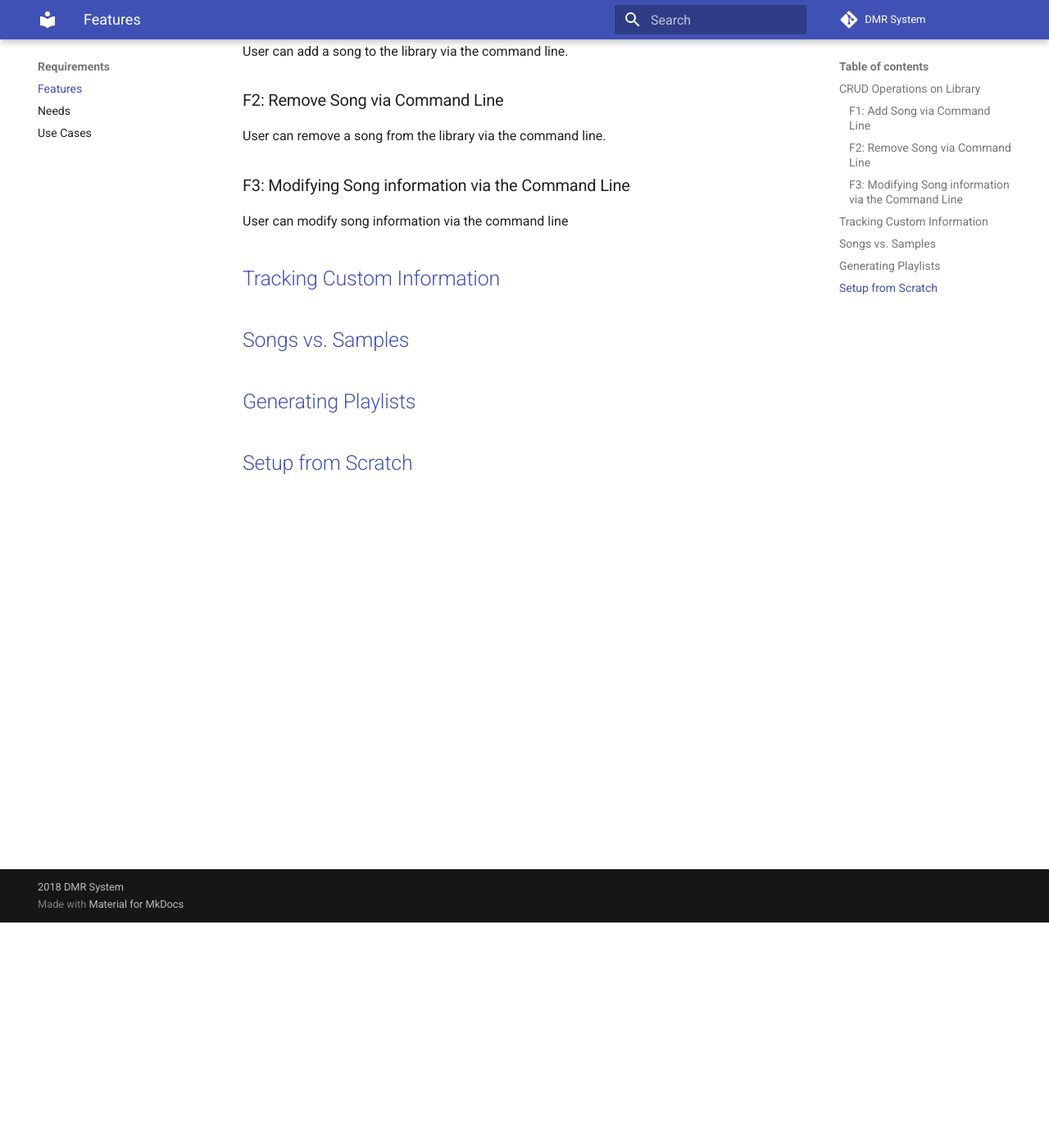
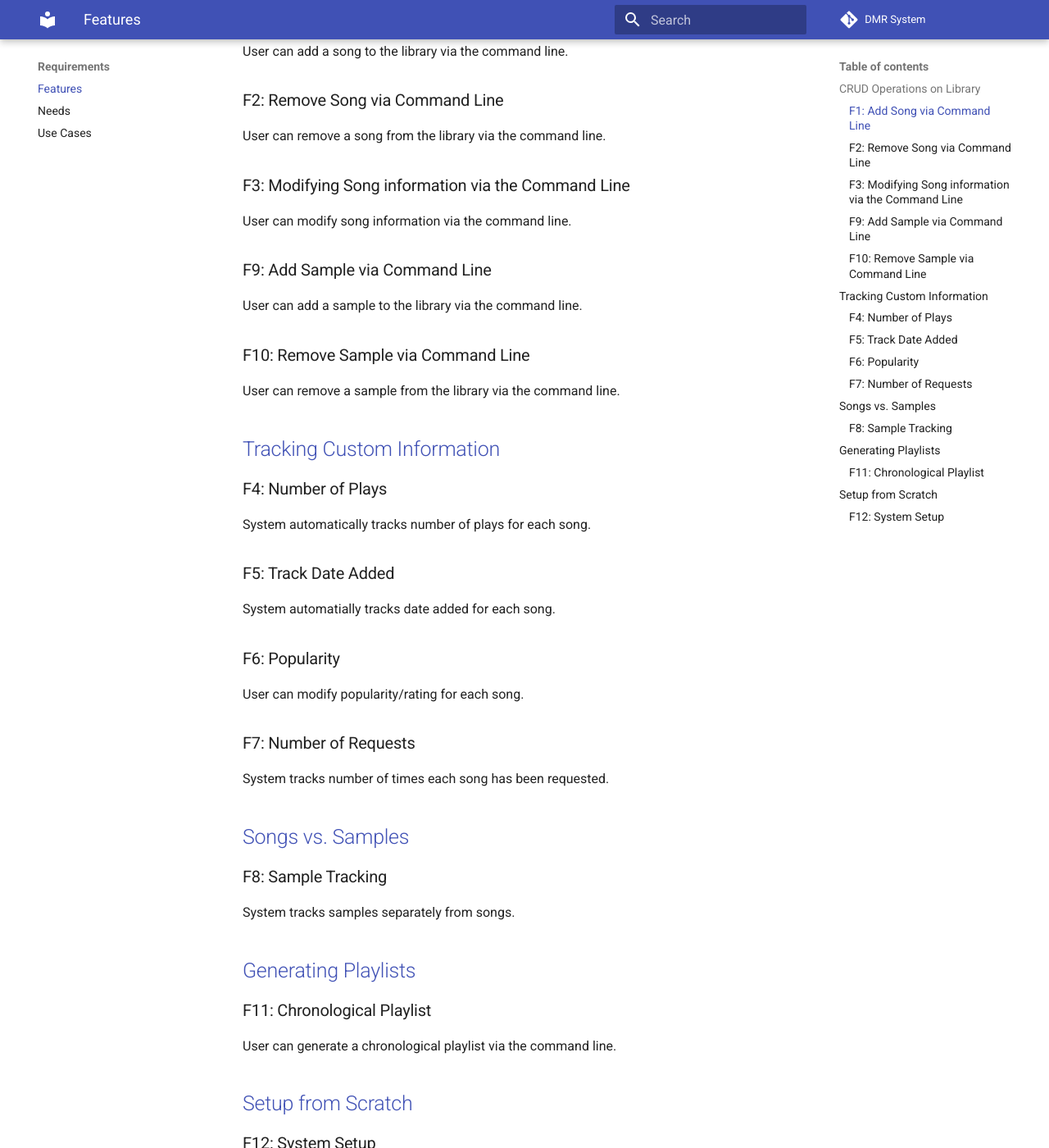
Before and after one commit to DMRSystem/documentation, an MkDocs documentation site: the page built from docs/requirements/features.md, in a window 1280 px wide and 1400 px high, scrolled down 275 px. Shown: the whole window at 82% size. Built offline with MkDocs 1.6.1 and Material for MkDocs 9.7.7, drawn with Linux system fonts in a browser that asks for light colours; some of the changed text lies outside the part shown.

Commit message:
Added more features

```diff
--- a/docs/requirements/features.md
+++ b/docs/requirements/features.md
@@ -12,12 +12,48 @@ User can remove a song from the library via the command line.
 
 ### F3: Modifying Song information via the Command Line
 
-User can modify song information via the command line
+User can modify song information via the command line.
+
+### F9: Add Sample via Command Line
+
+User can add a sample to the library via the command line.
+
+### F10: Remove Sample via Command Line
+
+User can remove a sample from the library via the command line.
 
 ## [Tracking Custom Information](needs/#n2-tracking-custom-information)
 
+### F4: Number of Plays
+
+System automatically tracks number of plays for each song.
+
+### F5: Track Date Added
+
+System automatially tracks date added for each song.
+
+### F6: Popularity
+
+User can modify popularity/rating for each song.
+
+### F7: Number of Requests
+
+System tracks number of times each song has been requested.
+
 ## [Songs vs. Samples](needs/#n3-songs-vs-samples)
+
+### F8: Sample Tracking
+
+System tracks samples separately from songs.
 
 ## [Generating Playlists](needs/#n4-generating-playlists)
 
+### F11: Chronological Playlist
+
+User can generate a chronological playlist via the command line.
+
 ## [Setup from Scratch](needs/#n5-setup-from-scratch)
+
+### F12: System Setup
+
+User can issue a single command via the command line to set up the entire system.
```
Also changed, not shown: 1 other file.
